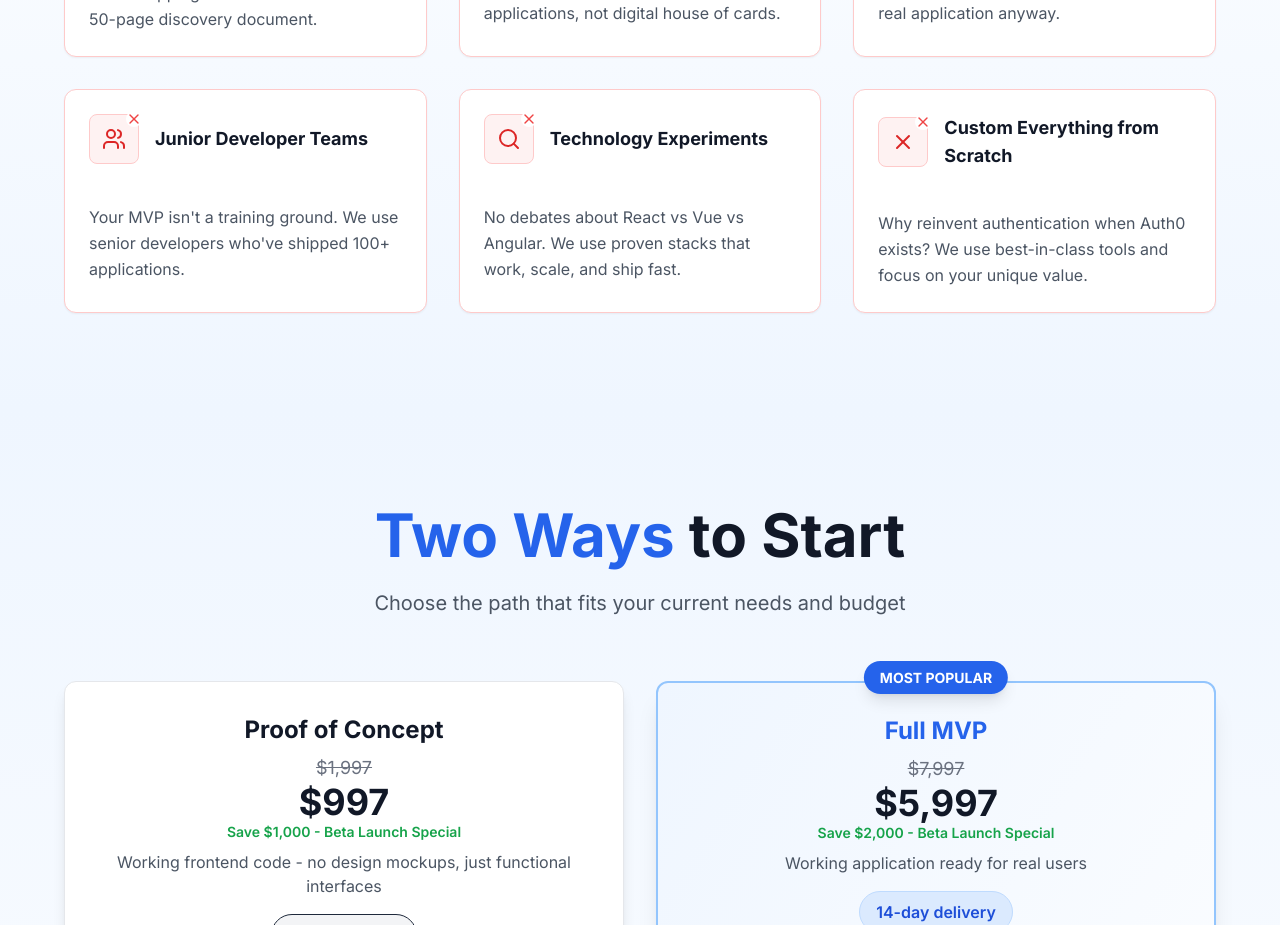
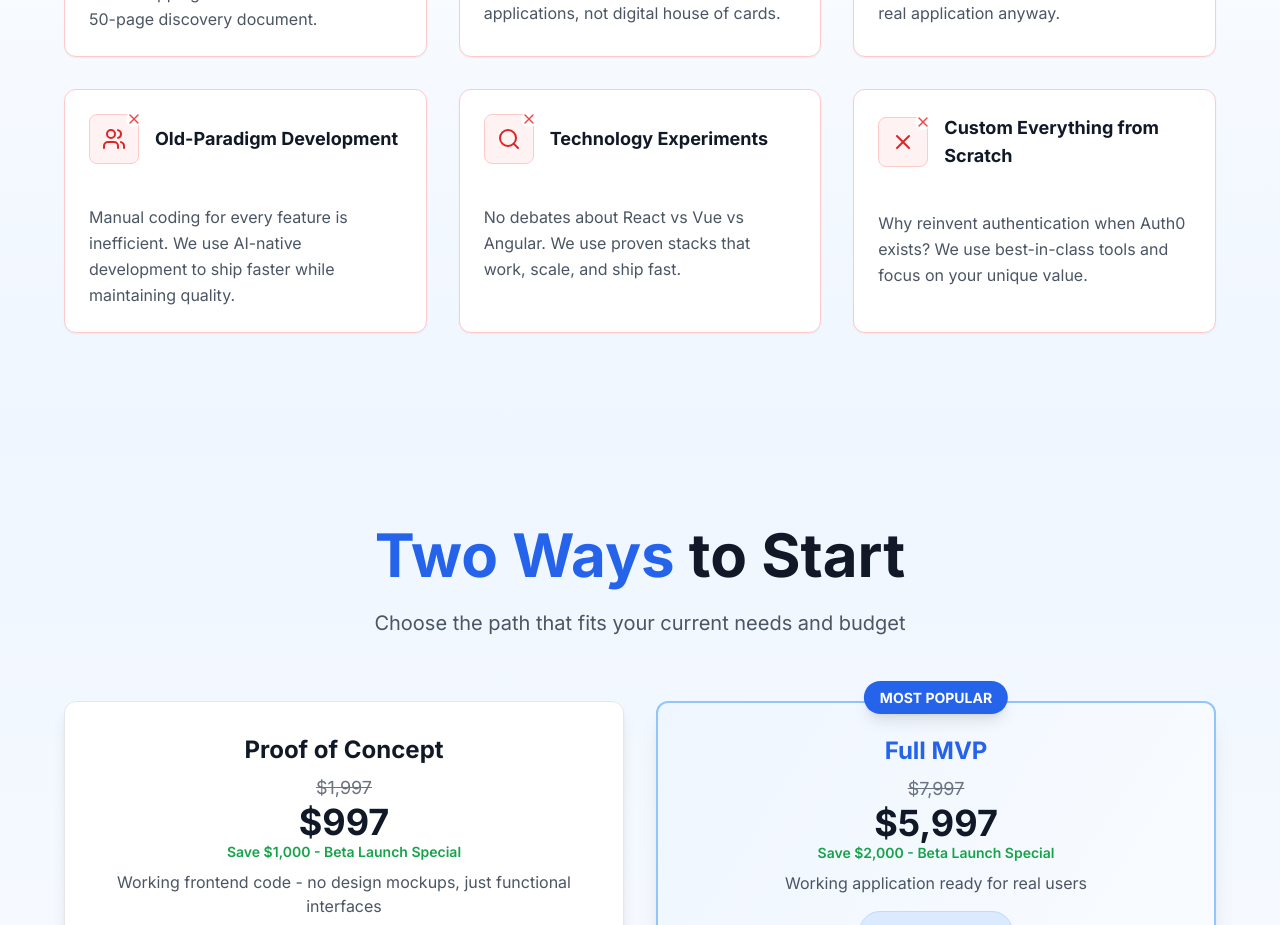
Before and after one commit to digiphd/mymvp, a Next.js app in the folder apps/web/: page / in a window 1280 px wide. Shown: the part 8380-9305 px from the top of the page. Built offline with nearby package versions, Linux system fonts and the light colour scheme.

Commit message:
Small tweak

```diff
--- a/apps/web/src/components/sections/WhatWeDontDoSection.tsx
+++ b/apps/web/src/components/sections/WhatWeDontDoSection.tsx
@@ -22,8 +22,8 @@ const dontDoItems = [
   },
   {
     icon: Users,
-    title: 'Junior Developer Teams',
-    description: "Your MVP isn't a training ground. We use senior developers who've shipped 100+ applications."
+    title: 'Old-Paradigm Development',
+    description: "Manual coding for every feature is inefficient. We use AI-native development to ship faster while maintaining quality."
   },
   {
     icon: Search,
```
